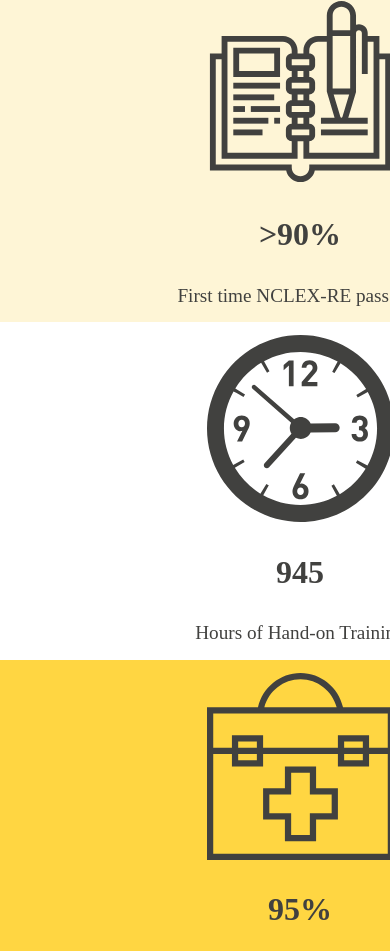
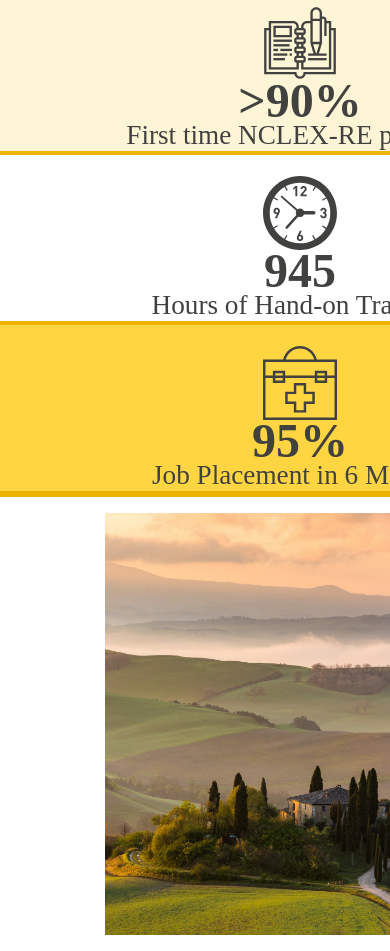
Before and after one commit to Agauna13/cuadernoUXUI, a plain HTML site: page AdamsonGaunaAlanMariano_DIW_UT3A2/index.html in a window 390 px wide. Shown: the part 890-1841 px from the top of the page. Drawn offline with Linux system fonts and the light colour scheme.

Commit message:
finalizadas las media queries

```diff
--- a/AdamsonGaunaAlanMariano_DIW_UT3A2/mixins.scss
+++ b/AdamsonGaunaAlanMariano_DIW_UT3A2/mixins.scss
@@ -13,21 +13,32 @@
 @mixin estiloColumnas($fondo: $amarillo){
     display: grid;
     grid-template-rows: 60% 20% 20%;
+    min-height: fit-content;
     text-align: center;
+    gap: 4%;
     padding: 0.8rem;
+    border-bottom: 4px solid $amarillo;
+    padding: 1.3rem;
+    box-sizing: border-box;
 
     h2{
         background-color: transparent;
         color: $gris;
         font-weight: bolder;
-        font-size: 2rem;
+        font-size: 1.6rem;
     }
 
     p{
         text-align: center;
         color: $gris;
-        margin-bottom: 2vh;
-        font-size: 1.2rem;
+        font-size: 1rem;
+    }
+}
+
+
+@mixin dispositivosPortatiles{
+    @media only screen and (max-width: 500px){
+        @content;
     }
 }
 
--- a/AdamsonGaunaAlanMariano_DIW_UT3A2/style.scss
+++ b/AdamsonGaunaAlanMariano_DIW_UT3A2/style.scss
@@ -17,8 +17,9 @@ body{
     width: 600px;
     height: auto;
     font-family: 'Times New Roman', Times, serif ;
+}
 
-}
+
 
 .portada{
     display: grid;
@@ -105,9 +106,8 @@ body{
 
 
 .standOut{
-    background-color: $amarillo;
     width: 100%;
-    height: 40vh;
+    height: auto;
 
     h2{
         background-color: $gris;
@@ -122,9 +122,7 @@ body{
     .tabla{
         display: grid;
         grid-template-columns: repeat(3, 1fr);
-        height: 79%;
-        border-bottom: 3px solid $amarillo;
-
+        height: auto;
 
 
         .uno{
@@ -136,6 +134,11 @@ body{
                 @include fondoSvg;
 
             }
+
+            .noteBook:hover{
+                transform: scale(1.2);
+            }
+
         }
 
         .dos{
@@ -144,6 +147,11 @@ body{
 
             .reloj{
                 @include fondoSvg('./media/reloj.svg');
+
+            }
+
+            .reloj:hover{
+                transform: scale(1.2)
             }
 
 
@@ -155,11 +163,17 @@ body{
 
             .firstAid{
                 @include fondoSvg('./media/firstAid.svg');
+
+            }
+
+            .firstAid:hover{
+                transform: scale(1.2);
             }
         }
     }
 
 }
+
 
 .ranked{
     display: grid;
@@ -214,8 +228,18 @@ body{
 
 }
 
+button:hover{
+    transform: scale(1.2);
+    border-radius: 5px;
+    color: white;
+
+}
+
 
 @media (max-width: 500px) {
+    body{
+        gap: 3%;
+    }
     h1, h2 {
         font-size: 1.6rem;
     }
@@ -236,16 +260,32 @@ body{
     .standOut{
         height: fit-content;
         border-bottom: 2px solid $amarillo;
+        height: auto;
+
         .tabla {
             display: flex;
             flex-direction: column;
             grid-template-columns: repeat(1, 1fr);
             grid-template-rows: repeat(3, fit-content);
             height: auto;
-        }
-        .uno, .dos, .tres{
-            gap: 6%;
-            height: 40vh;
+
+
+            .uno, .dos, .tres{
+                gap: 6%;
+                height: auto;
+
+                h2{
+                    @include dispositivosPortatiles{
+                        font-size: 3rem;
+                    }
+
+                }
+                p{
+                    @include dispositivosPortatiles{
+                        font-size: 1.7rem;
+                    }
+                }
+            }
         }
 
     }
@@ -255,7 +295,7 @@ body{
         flex-direction: column-reverse;
         text-align: center;
         align-items: center;
-        min-height: 100vh;
+        height: auto;
 
         .paisaje{
             height: 50vh;
```
Also changed, not shown: AdamsonGaunaAlanMariano_DIW_UT3A2/style.css, 1 other file.
